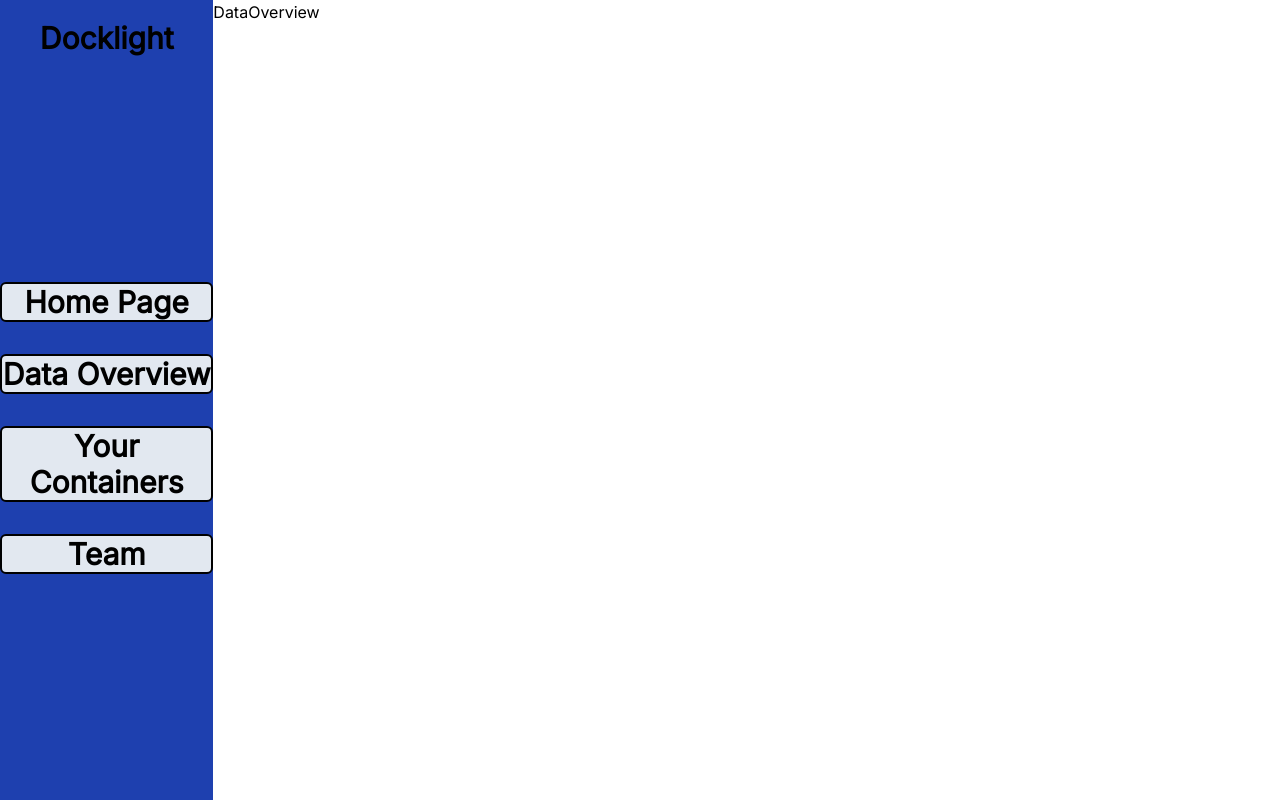
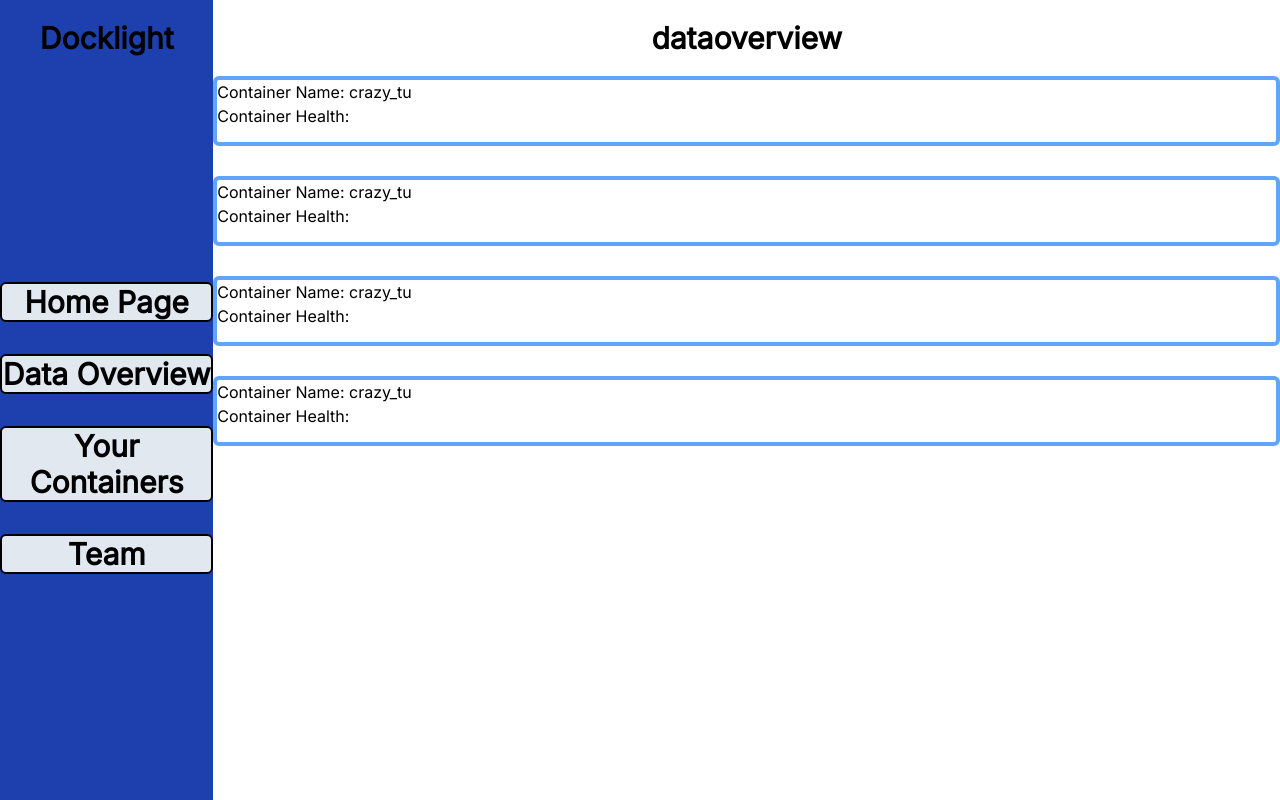
Before and after one commit to oslabs-beta/Docklight, a React app: page /DataOverview in a window 1280 px wide. Built offline with nearby package versions, Linux system fonts and the light colour scheme; no server answers.

Commit message:
Rama/Luis front-end progress

```diff
--- /dev/null
+++ b/Client/Components/OverviewContainer.tsx
@@ -0,0 +1,99 @@
+import * as React from 'react'
+// import React, {FC} from 'react';
+
+const OverviewContainer = () => {
+
+//we will first get a list of containers with metrics
+const containersArray = [
+    {
+    "BlockIO":"0B / 0B",
+    "CPUPerc":"0.00%",
+    "Container":"3e2836e39536",
+    "ID":"3e2836e39536",
+    "MemPerc":"0.15%",
+    "MemUsage":"11.57MiB / 7.475GiB",
+    "Name":"crazy_tu",
+    "NetIO":"1.08kB / 0B",
+    "PIDs":"17"
+    },
+    {
+        "BlockIO":"0B / 0B",
+        "CPUPerc":"60.23%",
+        "Container":"3e2836e39536",
+        "ID":"3e2836e39536",
+        "MemPerc":"0.15%",
+        "MemUsage":"11.57MiB / 7.475GiB",
+        "Name":"crazy_tu",
+        "NetIO":"1.08kB / 0B",
+        "PIDs":"17"
+    },
+    {
+            "BlockIO":"0B / 0B",
+            "CPUPerc":"90.99%",
+            "Container":"3e2836e39536",
+            "ID":"3e2836e39536",
+            "MemPerc":"0.15%",
+            "MemUsage":"11.57MiB / 7.475GiB",
+            "Name":"crazy_tu",
+            "NetIO":"1.08kB / 0B",
+            "PIDs":"17"
+    },
+    {
+        "BlockIO":"0B / 0B",
+        "CPUPerc":"90.99%",
+        "Container":"3e2836e39536",
+        "ID":"3e2836e39536",
+        "MemPerc":"85.15%",
+        "MemUsage":"11.57MiB / 7.475GiB",
+        "Name":"crazy_tu",
+        "NetIO":"1.08kB / 0B",
+        "PIDs":"17"
+}
+
+]
+
+//if the containers array is emtpy display : You don't have any containers to show
+
+//else :
+
+//we would need useeffect to check run the functionality each time, in order to check which container should go to the top
+
+const containers = [];
+for(let i = 0; i < containersArray.length; i++){
+// we would need to loop through the array of containers
+const element = containersArray[i];
+//string to be reasigned after we check the health of the container
+let health:string;
+//removing everything and leaving only numbers
+const cpu = element.CPUPerc.replace(/\D+/g, '').slice(0, 2);
+const memory = element.CPUPerc.replace(/\D+/g, '').slice(0, 2);
+
+console.log("num", cpu)
+
+
+// if(Number(numberCpu[0] + numberCpu[1]) > 75 || ){
+//     health = 'Bad Shape'
+// }
+
+
+
+containers.push(<div key={i} id={`containerNum${i}`} className='justify-self-center border-4 border-blue-400 rounded-md max-h-[5%] min-h-[70%] min-w-[100%]'>
+<h6>Container Name: {containersArray[i].Name}</h6>
+<span>Container Health: {} </span>
+</div> )
+ //checking for cpu and memory
+  //if the cpu or memory are over 65%
+   //change the border to red
+
+}
+
+ //depending on that we would show the health of the container
+
+
+  return (
+    <>
+    {containers}
+    </>
+  )
+}
+export default OverviewContainer;
--- a/Client/Containers/DataOverview.tsx
+++ b/Client/Containers/DataOverview.tsx
@@ -1,7 +1,9 @@
 import * as React from 'react'
+import OverviewContainer from '../Components/OverviewContainer'
 
 export default function DataOverview() {
-  const dataObj = {
+  const containersArray = [
+    {
     "BlockIO":"0B / 0B",
     "CPUPerc":"0.00%",
     "Container":"3e2836e39536",
@@ -11,8 +13,41 @@ export default function DataOverview() {
     "Name":"crazy_tu",
     "NetIO":"1.08kB / 0B",
     "PIDs":"17"
+    },
+    {
+        "BlockIO":"0B / 0B",
+        "CPUPerc":"38%",
+        "Container":"3e2836e39536",
+        "ID":"3e2836e39536",
+        "MemPerc":"0.15%",
+        "MemUsage":"11.57MiB / 7.475GiB",
+        "Name":"crazy_tu",
+        "NetIO":"1.08kB / 0B",
+        "PIDs":"17"
+    },
+    {
+            "BlockIO":"0B / 0B",
+            "CPUPerc":"90%",
+            "Container":"3e2836e39536",
+            "ID":"3e2836e39536",
+            "MemPerc":"0.15%",
+            "MemUsage":"11.57MiB / 7.475GiB",
+            "Name":"crazy_tu",
+            "NetIO":"1.08kB / 0B",
+            "PIDs":"17"
     }
-  return (
-    <div>DataOverview</div>
-  )
+
+]
+
+
+    return (
+      <>
+      <div className='text-center p-5 max-h-[10%] items-center text-3xl font-bold underlined'>
+      <header className='content-center'>dataoverview</header>
+      </div>
+      <div className='grid overflow-auto h-[50%]'>
+      {containersArray.length === 0 ? <header> No container to show</header> :  <OverviewContainer/>}
+      </div>
+      </>
+    )
 }
```
